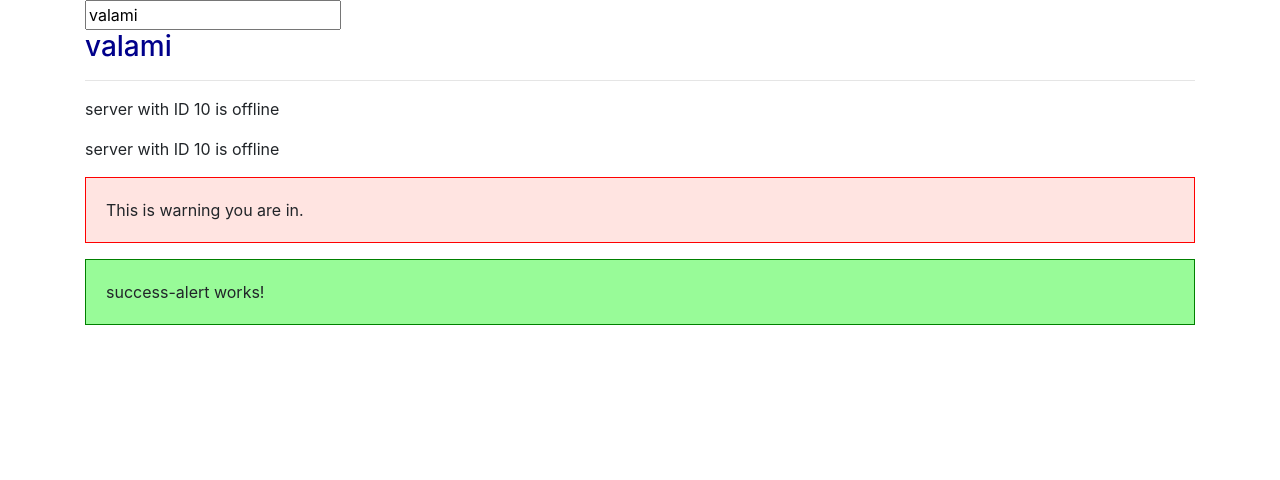
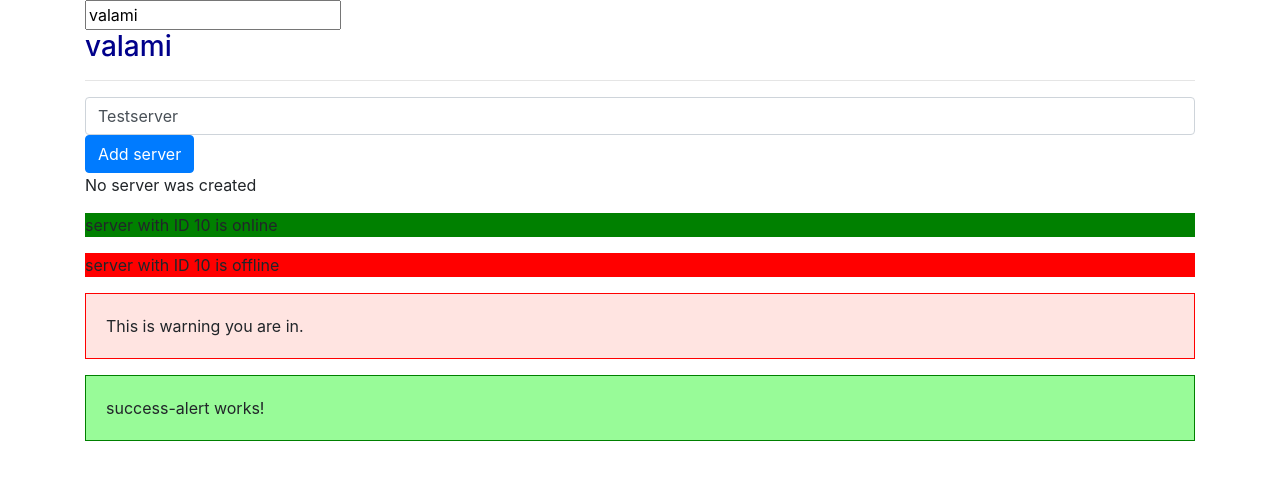
Before and after one commit to nmaczelka/angular, an Angular app: page / in a window 1280 px wide. Shown: the top 480 px of the page. Built offline with nearby package versions, Linux system fonts and the light colour scheme.

Commit message:
Add some modification

```diff
--- a/src/app/server/server.component.html
+++ b/src/app/server/server.component.html
@@ -1 +1,2 @@
-<p>{{'server'}} with ID {{serverId}} is {{getServerStatus()}} </p>
+<p [ngStyle]="{'backgroundColor': getColor()}">
+{{'server'}} with ID {{serverId}} is {{getServerStatus()}} </p>
--- a/src/app/server/server.component.ts
+++ b/src/app/server/server.component.ts
@@ -2,16 +2,23 @@
 
 @Component({
     selector: 'app-server',
-    templateUrl: './server.component.html',
-
+    templateUrl: './server.component.html'
 })
 export class ServerComponent {
 
     serverId: number= 10;
     serverStatus: string = "offline";
 
+    constructor() {
+        this.serverStatus = Math.random() > 0.5 ? 'online' : 'offline'
+    }
+
     getServerStatus() {
         return this.serverStatus;
     }
 
+    getColor(){
+        return this.serverStatus === 'online' ? 'green' : 'red';
+    }
+
 }
--- a/src/app/servers/servers.component.html
+++ b/src/app/servers/servers.component.html
@@ -1,2 +1,17 @@
-<app-server></app-server>
-<app-server></app-server>
+<!-- <input type="text"
+class="form-control"
+(input)="onUpdateServerName($event)"> -->
+<input type="text"
+class="form-control"
+[(ngModel)]="serverName">
+<!-- <p>{{serverName}}</p> -->
+<button
+class="btn btn-primary"
+[disabled]="!allowNewServer"
+(click)="onCreateServer()">Add server</button>
+<!-- <p>{{serverCreationStatus}}</p> -->
+<p *ngIf="serverCreated; else noserver">Server was created, server name is {{serverName}}</p>
+<ng-template #noserver>
+    <p>No server was created</p>
+</ng-template>
+<app-server *ngFor="let server of servers"></app-server>
--- a/src/app/servers/servers.component.ts
+++ b/src/app/servers/servers.component.ts
@@ -6,10 +6,29 @@
   styleUrls: ['./servers.component.css']
 })
 export class ServersComponent implements OnInit {
+  allowNewServer = false;
+  serverCreationStatus = 'No server was created';
+  serverName = 'Testserver';
+  serverCreated = false;
+  servers = ['TestServer', 'TestServer2'];
 
-  constructor() { }
+  constructor() {
+    setTimeout(() => {
+      this.allowNewServer = true;
+    }, 2000);
+  }
 
   ngOnInit(): void {
   }
 
+  onCreateServer(){
+    this.serverCreated = true;
+    this.servers.push(this.serverName);
+    this.serverCreationStatus = 'server was cretated!';
+  }
+
+  onUpdateServerName(event: Event) {
+    this.serverName = (<HTMLInputElement>event.target).value;
+  }
+
 }
```
